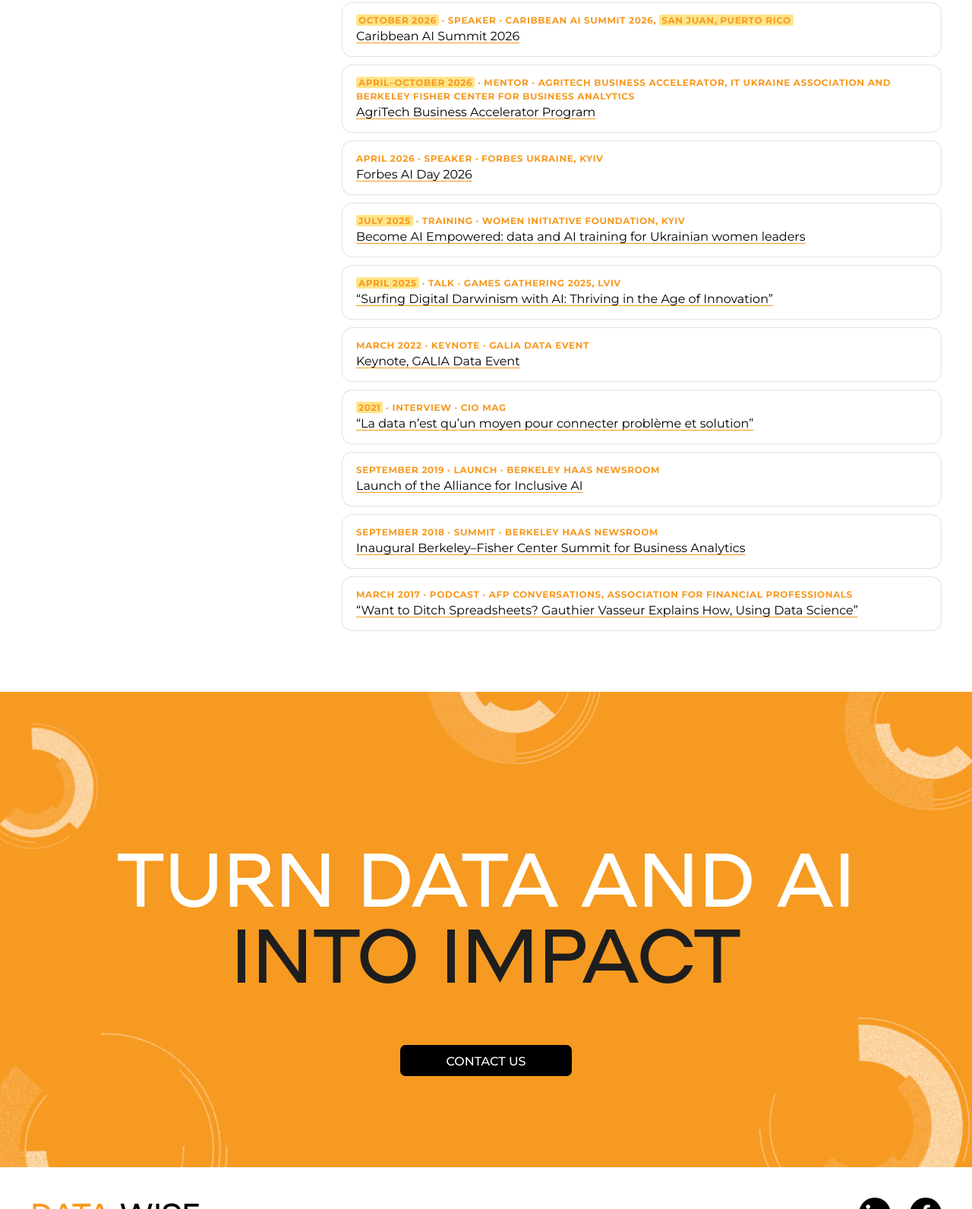
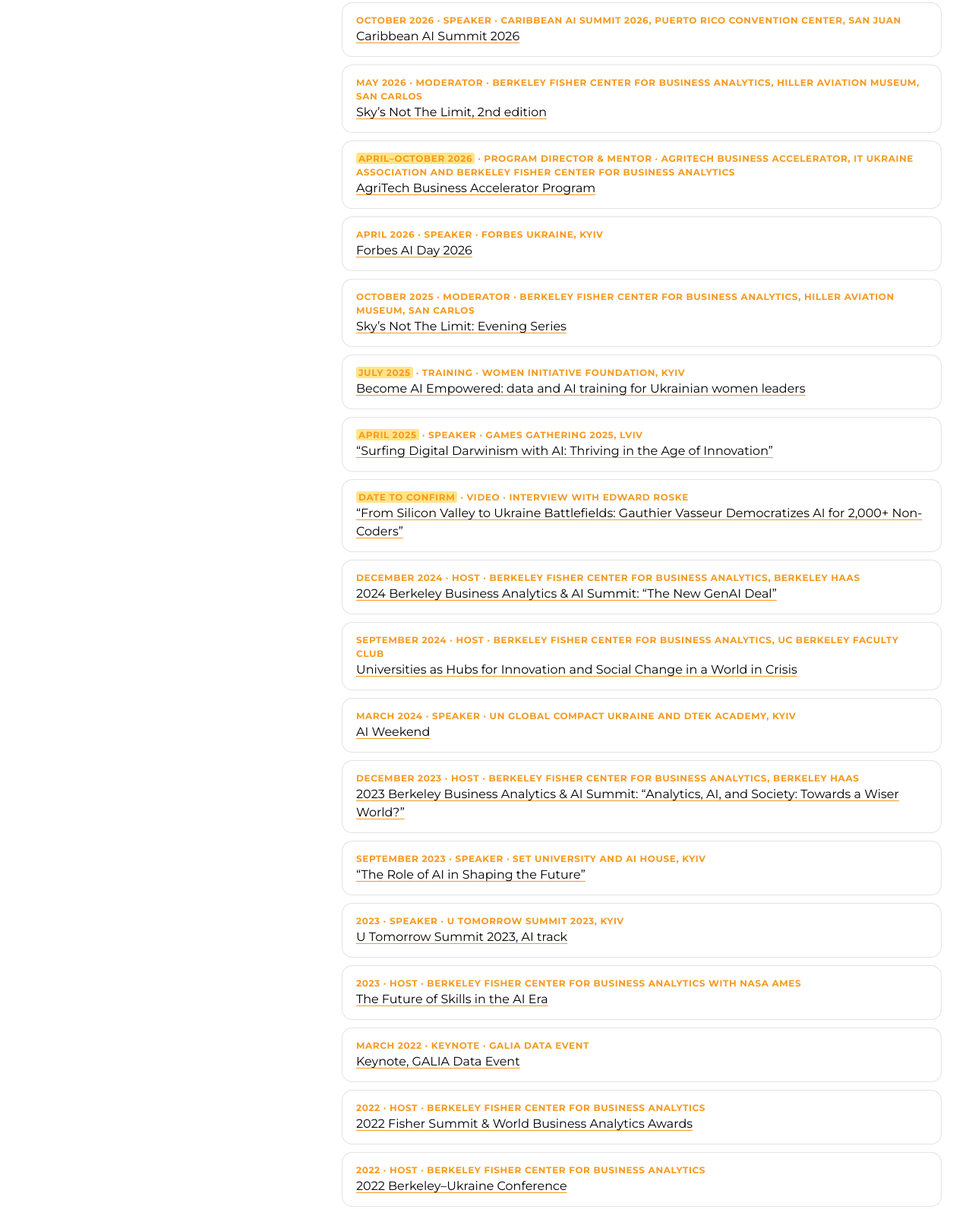
Before and after one commit to gauthiervasseur/datawiseacademy, a plain HTML site: page about-us/gauthier-vasseur/index.html in a window 1280 px wide. Shown: the part 1942-3534 px from the top of the page at 76% size. Drawn offline with nearby package versions, Linux system fonts and the light colour scheme.

Commit message:
Gauthier - Update

```diff
--- a/about-us/gauthier-vasseur/index.html
+++ b/about-us/gauthier-vasseur/index.html
@@ -163,15 +163,30 @@ img:is([sizes=auto i],[sizes^="auto," i]){contain-intrinsic-size:3000px 1500px}
         <h2>Speaking and media</h2>
         <ul class="founder__media">
 <li><span class="kind">November 2026 · Speaker · AFP 2026 Annual Conference, Association for Financial Professionals, Las Vegas</span><a href="https://conference.financialprofessionals.org/" target="_blank" rel="noopener">AFP 2026</a></li>
-<li><span class="kind"><mark class="pending" title="Pending confirmation">October 2026</mark> · Speaker · Caribbean AI Summit 2026, <mark class="pending" title="Pending confirmation">San Juan, Puerto Rico</mark></span><a href="https://www.discoverpuertorico.com/event/caribbean-ai-summit-2026/2611" target="_blank" rel="noopener">Caribbean AI Summit 2026</a></li>
-<li><span class="kind"><mark class="pending" title="Pending confirmation">April–October 2026</mark> · Mentor · AgriTech Business Accelerator, IT Ukraine Association and Berkeley Fisher Center for Business Analytics</span><a href="https://itukraine.org.ua/en/agritech-business-accelerator-program/" target="_blank" rel="noopener">AgriTech Business Accelerator Program</a></li>
+<li><span class="kind">October 2026 · Speaker · Caribbean AI Summit 2026, Puerto Rico Convention Center, San Juan</span><a href="https://www.caribbeansummit.ai/en" target="_blank" rel="noopener">Caribbean AI Summit 2026</a></li>
+<li><span class="kind">May 2026 · Moderator · Berkeley Fisher Center for Business Analytics, Hiller Aviation Museum, San Carlos</span><a href="https://fcba.berkeley.edu/skys-not-the-limit-2026" target="_blank" rel="noopener">Sky’s Not The Limit, 2nd edition</a></li>
+<li><span class="kind"><mark class="pending" title="Pending confirmation">April–October 2026</mark> · Program Director &amp; Mentor · AgriTech Business Accelerator, IT Ukraine Association and Berkeley Fisher Center for Business Analytics</span><a href="https://itukraine.org.ua/en/agritech-business-accelerator-program/" target="_blank" rel="noopener">AgriTech Business Accelerator Program</a></li>
 <li><span class="kind">April 2026 · Speaker · Forbes Ukraine, Kyiv</span><a href="https://forbes.ua/events/forbes-ai-day-2026" target="_blank" rel="noopener">Forbes AI Day 2026</a></li>
+<li><span class="kind">October 2025 · Moderator · Berkeley Fisher Center for Business Analytics, Hiller Aviation Museum, San Carlos</span><a href="https://fcba.berkeley.edu/skys-not-the-limit/" target="_blank" rel="noopener">Sky’s Not The Limit: Evening Series</a></li>
 <li><span class="kind"><mark class="pending" title="Pending confirmation">July 2025</mark> · Training · Women Initiative Foundation, Kyiv</span><a href="https://women-initiative-foundation.com/wp-content/uploads/2025/06/KYIV_Become_AI_Empowered.pdf" target="_blank" rel="noopener">Become AI Empowered: data and AI training for Ukrainian women leaders</a></li>
-<li><span class="kind"><mark class="pending" title="Pending confirmation">April 2025</mark> · Talk · Games Gathering 2025, Lviv</span><a href="https://ab-games.com/en/2025/04/07/gauthier-vasseur-surfing-digital-darwinism-with-ai-thriving-in-the-age-of-innovation/" target="_blank" rel="noopener">“Surfing Digital Darwinism with AI: Thriving in the Age of Innovation”</a></li>
+<li><span class="kind"><mark class="pending" title="Pending confirmation">April 2025</mark> · Speaker · Games Gathering 2025, Lviv</span><a href="https://www.youtube.com/watch?v=jcOC1SWFhQU" target="_blank" rel="noopener">“Surfing Digital Darwinism with AI: Thriving in the Age of Innovation”</a></li>
+<li><span class="kind"><mark class="pending" title="Pending confirmation">Date to confirm</mark> · Video · Interview with Edward Roske</span><a href="https://www.youtube.com/watch?v=JZKpJhoDls8" target="_blank" rel="noopener">“From Silicon Valley to Ukraine Battlefields: Gauthier Vasseur Democratizes AI for 2,000+ Non-Coders”</a></li>
+<li><span class="kind">December 2024 · Host · Berkeley Fisher Center for Business Analytics, Berkeley Haas</span><a href="https://fcba.berkeley.edu/2024-berkeley-business-analytics-ai-summit/" target="_blank" rel="noopener">2024 Berkeley Business Analytics &amp; AI Summit: “The New GenAI Deal”</a></li>
+<li><span class="kind">September 2024 · Host · Berkeley Fisher Center for Business Analytics, UC Berkeley Faculty Club</span><a href="https://fcba.berkeley.edu/universities-as-hubs-for-innovation-and-social-change-in-a-world-in-crisis/" target="_blank" rel="noopener">Universities as Hubs for Innovation and Social Change in a World in Crisis</a></li>
+<li><span class="kind">March 2024 · Speaker · UN Global Compact Ukraine and DTEK Academy, Kyiv</span><a href="https://globalcompact.org.ua/en/news/the-event-ai-weekend-was-held" target="_blank" rel="noopener">AI Weekend</a></li>
+<li><span class="kind">December 2023 · Host · Berkeley Fisher Center for Business Analytics, Berkeley Haas</span><a href="https://fcba.berkeley.edu/2023-berkeley-business-analytics-ai-summit/" target="_blank" rel="noopener">2023 Berkeley Business Analytics &amp; AI Summit: “Analytics, AI, and Society: Towards a Wiser World?”</a></li>
+<li><span class="kind">September 2023 · Speaker · SET University and AI House, Kyiv</span><a href="https://www.setuniversity.edu.ua/en/events/ai-future-impacts-opportunities-meetup/" target="_blank" rel="noopener">“The Role of AI in Shaping the Future”</a></li>
+<li><span class="kind">2023 · Speaker · U Tomorrow Summit 2023, Kyiv</span><a href="https://en.utomorrow.org/speaker_2023/gauthier-vasseur/" target="_blank" rel="noopener">U Tomorrow Summit 2023, AI track</a></li>
+<li><span class="kind">2023 · Host · Berkeley Fisher Center for Business Analytics with NASA Ames</span><a href="https://fcba.berkeley.edu/the-future-of-skills-in-the-ai-era/" target="_blank" rel="noopener">The Future of Skills in the AI Era</a></li>
 <li><span class="kind">March 2022 · Keynote · GALIA Data Event</span><a href="https://www.galia.com/wp-content/uploads/2022/03/Keynote_GALIA_Data_Event.pdf" target="_blank" rel="noopener">Keynote, GALIA Data Event</a></li>
+<li><span class="kind">2022 · Host · Berkeley Fisher Center for Business Analytics</span><a href="https://fcba.berkeley.edu/world-business-analytics-awards-2022/" target="_blank" rel="noopener">2022 Fisher Summit &amp; World Business Analytics Awards</a></li>
+<li><span class="kind">2022 · Host · Berkeley Fisher Center for Business Analytics</span><a href="https://fcba.berkeley.edu/ukraine-berkeley-conference/" target="_blank" rel="noopener">2022 Berkeley–Ukraine Conference</a></li>
+<li><span class="kind">2022 · Host · Berkeley Fisher Center for Business Analytics with Affine</span><a href="https://fcba.berkeley.edu/fcba-affine-summit2022/" target="_blank" rel="noopener">How AI Is Transforming Gaming, Media &amp; Entertainment</a></li>
 <li><span class="kind"><mark class="pending" title="Pending confirmation">2021</mark> · Interview · CIO Mag</span><a href="https://cio-mag.com/la-data-nest-quun-moyen-pour-connecter-probleme-et-solution-gauthier-vasseur-executive-director-of-berkeley-fisher-center/" target="_blank" rel="noopener">“La data n’est qu’un moyen pour connecter problème et solution”</a></li>
+<li><span class="kind">2021 · Host · Berkeley Fisher Center for Business Analytics</span><a href="https://fcba.berkeley.edu/business-analytics-awards/" target="_blank" rel="noopener">2021 Fisher Center Summit &amp; Berkeley World Business Analytics Awards</a></li>
 <li><span class="kind">September 2019 · Launch · Berkeley Haas Newsroom</span><a href="https://newsroom.haas.berkeley.edu/new-berkeley-haas-artificial-intelligence-initiative-to-focus-on-inclusivity/" target="_blank" rel="noopener">Launch of the Alliance for Inclusive AI</a></li>
-<li><span class="kind">September 2018 · Summit · Berkeley Haas Newsroom</span><a href="https://newsroom.haas.berkeley.edu/new-berkeley-haas-business-analytics-summit-focuses-on-people/" target="_blank" rel="noopener">Inaugural Berkeley–Fisher Center Summit for Business Analytics</a></li>
+<li><span class="kind">2019 · Host · Berkeley Fisher Center for Business Analytics</span><a href="https://fcba.berkeley.edu/berkeley-inclusive-intelligence-symposium/agenda/" target="_blank" rel="noopener">Berkeley–Fisher Inclusive Intelligence Symposium</a></li>
+<li><span class="kind">September 2018 · Host · Berkeley Haas Newsroom</span><a href="https://newsroom.haas.berkeley.edu/new-berkeley-haas-business-analytics-summit-focuses-on-people/" target="_blank" rel="noopener">Inaugural Berkeley–Fisher Center Summit for Business Analytics</a></li>
 <li><span class="kind">March 2017 · Podcast · AFP Conversations, Association for Financial Professionals</span><a href="https://www.financialprofessionals.org/training-resources/resources/afp-conversations-podcast/Details/want-to-ditch-spreadsheets-gauthier-vasseur-explains-how-using-data-science" target="_blank" rel="noopener">“Want to Ditch Spreadsheets? Gauthier Vasseur Explains How, Using Data Science”</a></li>
         </ul>
       </div>
```
